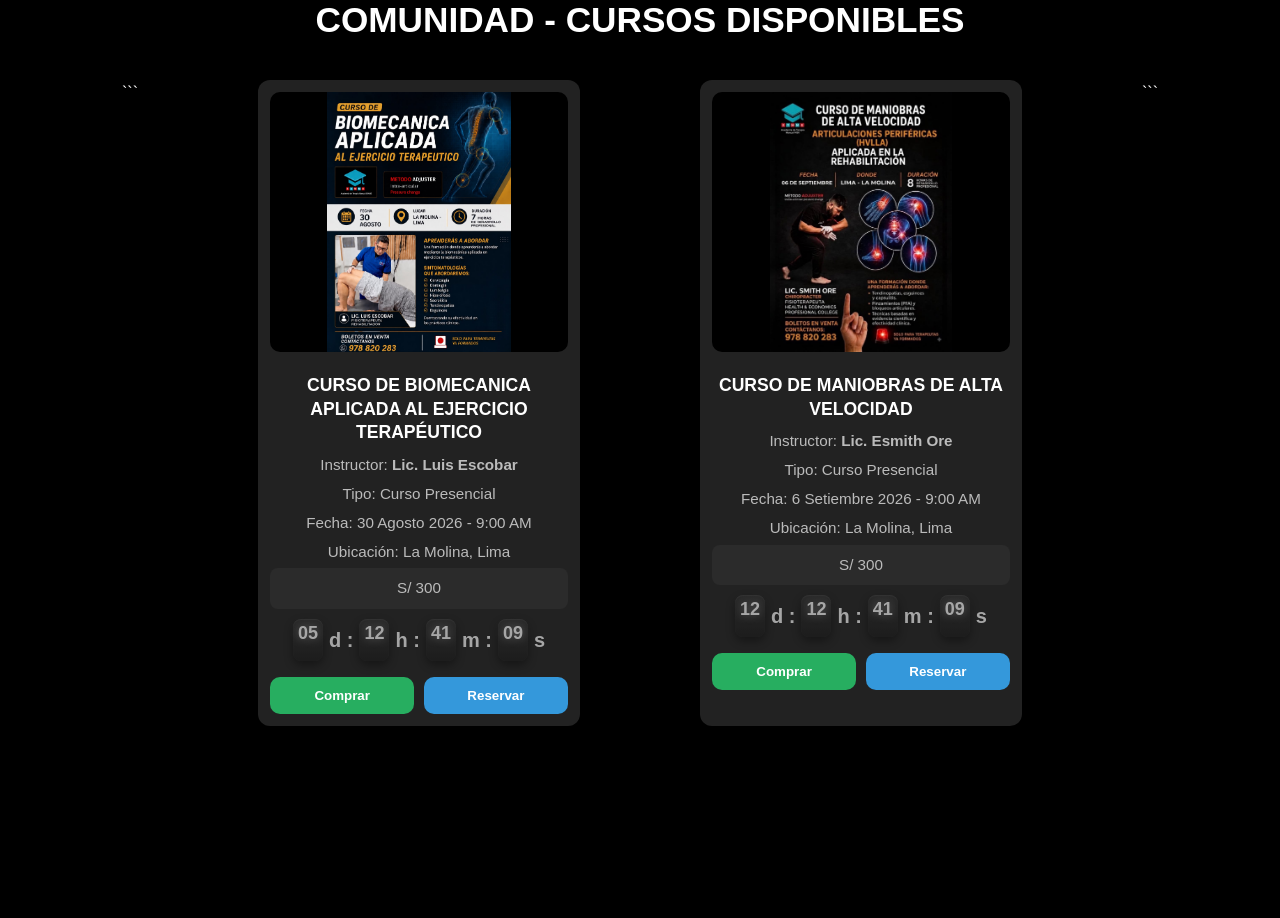
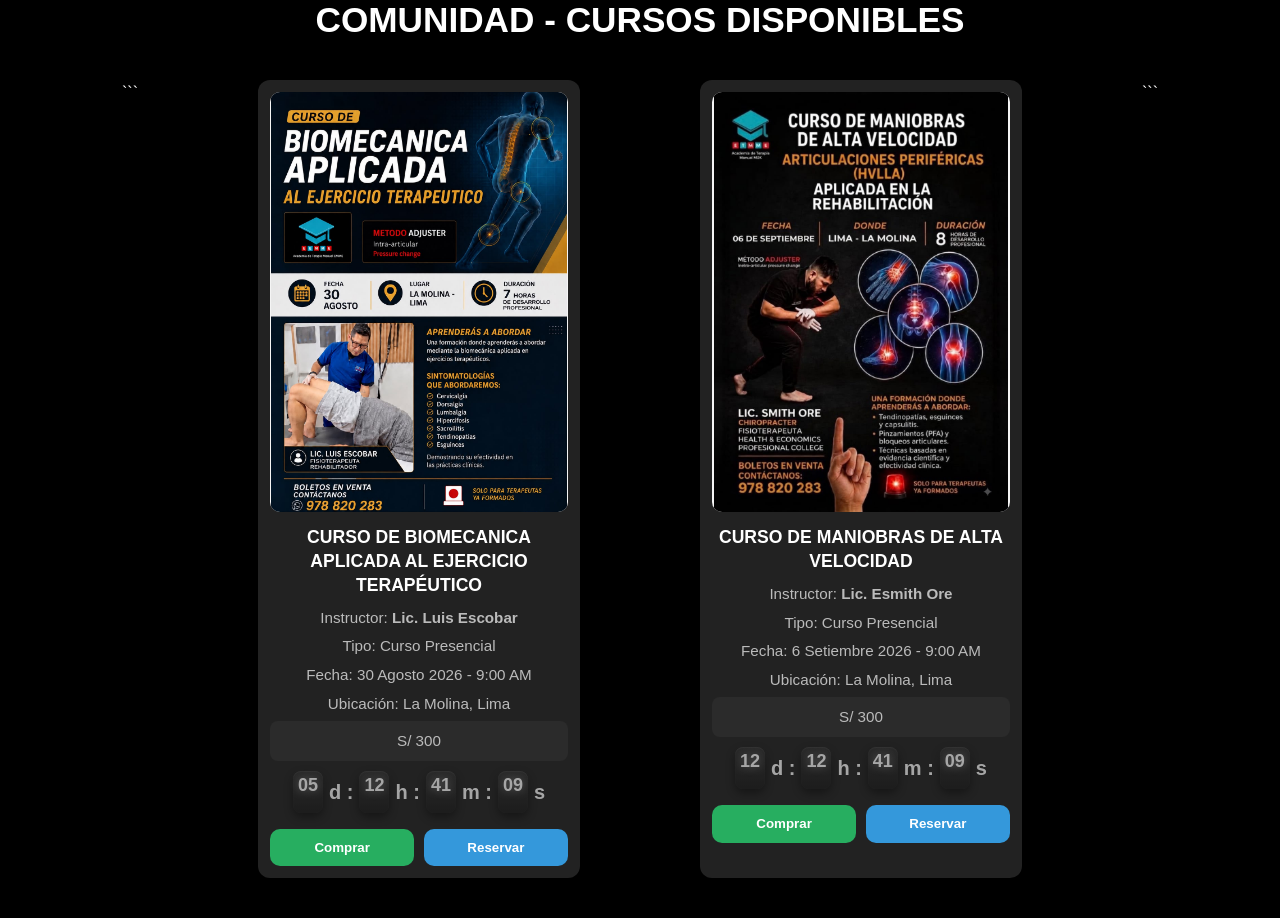
Before and after one commit to esmithore/formacionesdecursoprensiciales, a PHP site: page /comunidad.html in a window 1280 px wide. Shown: the part 130-1048 px from the top of the page. Before the commit the page ends 856 px from the top, so only its background shows below. Run offline with PHP 8.4, Linux system fonts and the light colour scheme.

Commit message:
Update comunidad.css

```diff
--- a/comunidad.css
+++ b/comunidad.css
@@ -52,9 +52,10 @@ body {
 /* Imágenes completas (no recortar) */
 .curso-card img {
   width: 100%;
-  height: 260px;       /* alto consistente */
+  height: 420px;       /* alto consistente */
+  display: block;
   object-fit: contain; /* muestra la imagen completa */
-  background: #000;    /* relleno elegante para bandas */
+  background: #f5f5f5;    /* relleno elegante para bandas */
   border-radius: 10px;
   margin-bottom: 14px;
 }
```
